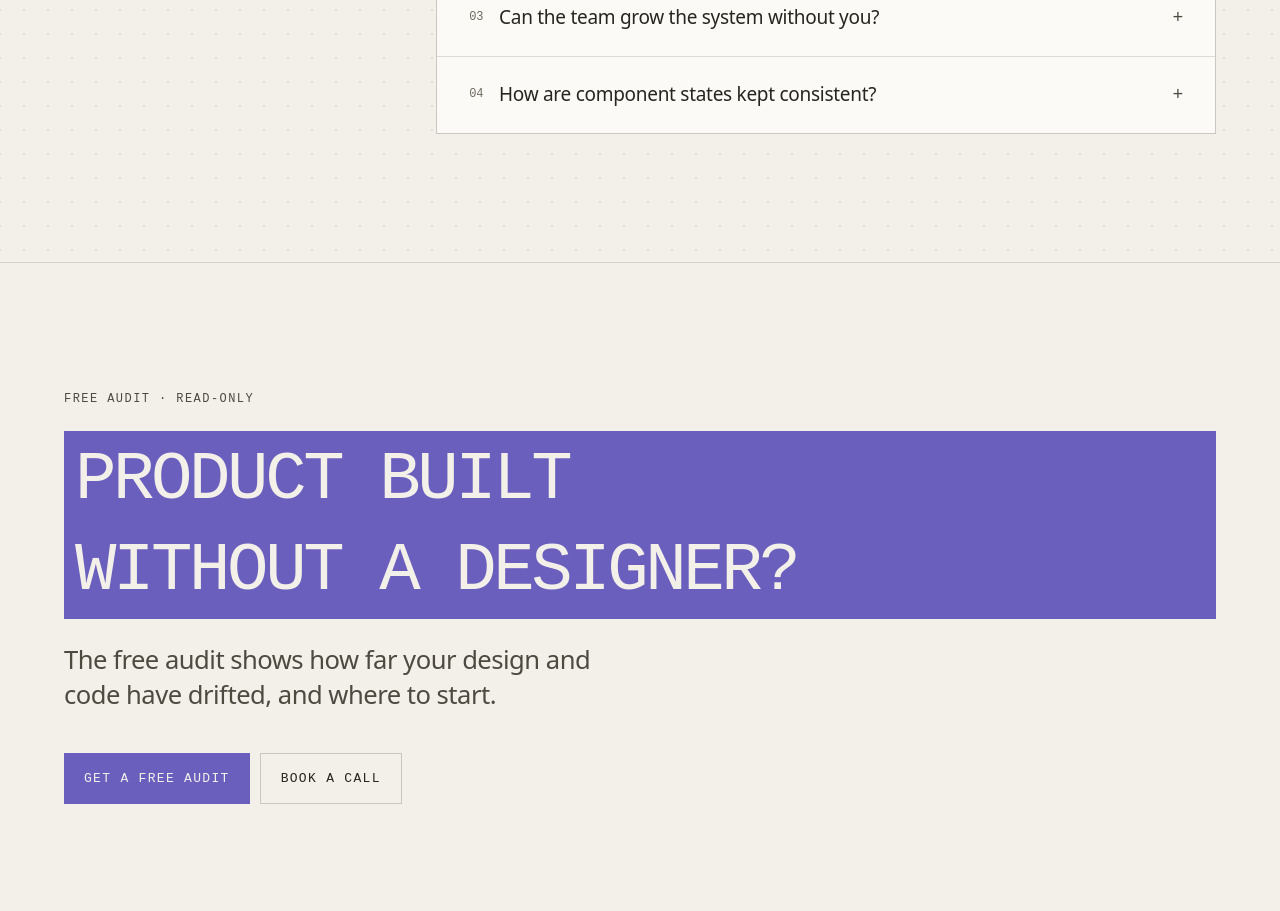
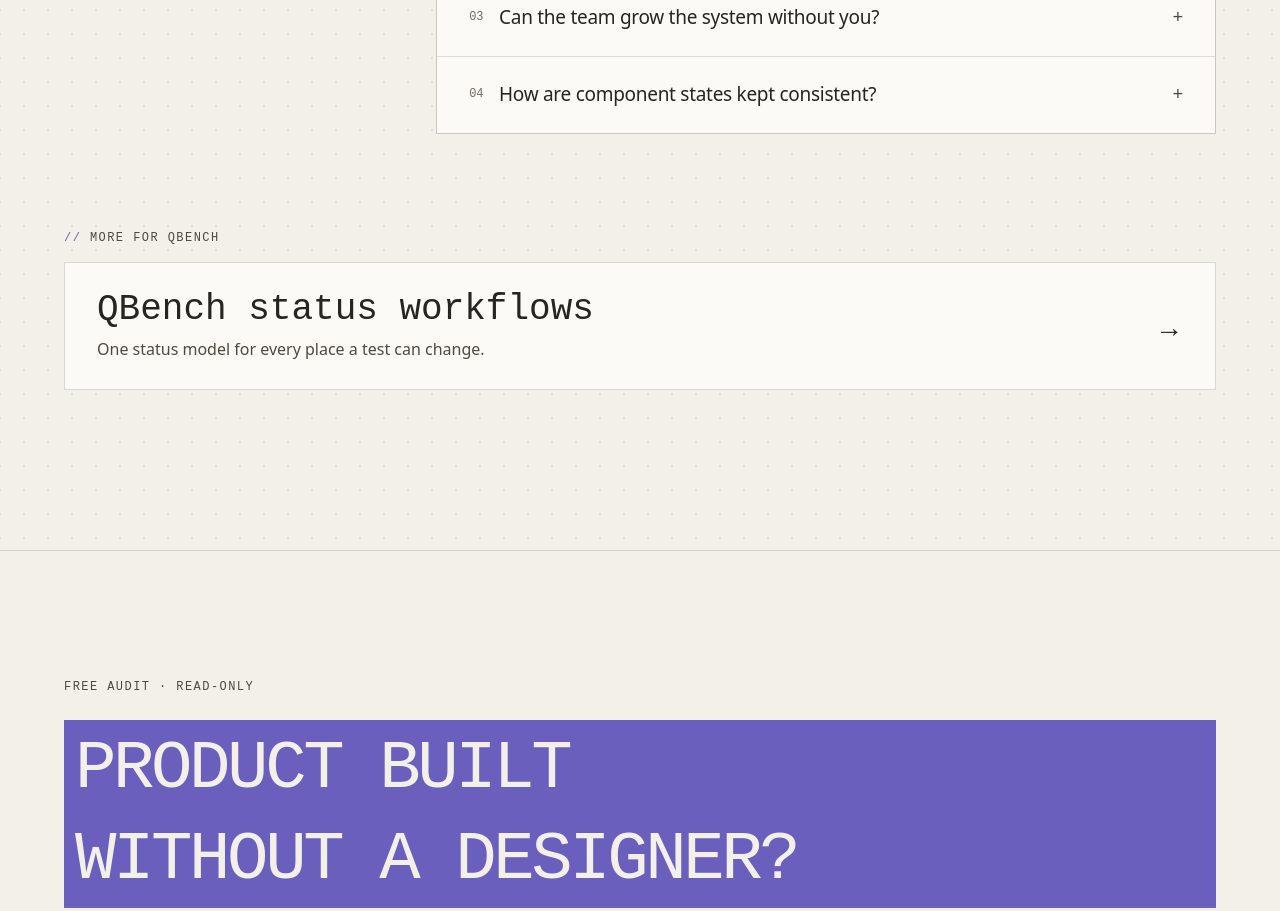
Before and after one commit to niceystudio/nicey-website, an Astro site: page /work/qbench-design-system in a window 1280 px wide. Shown: the part 6734-7645 px from the top of the page. Built offline with nearby package versions, Linux system fonts and the light colour scheme; Astro itself is replaced by a stand-in of ours; a web font is replaced by a local one.

Commit message:
Case studies: next case and "More for QBench"
- Next case follows the homepage order: QBench, then Everbreed
- "More for QBench" card before the CTA links the two QBench studies

Co-Authored-By: Claude Opus 5.5 <noreply@anthropic.com>

```diff
--- a/src/components/case-study/CaseStudy.astro
+++ b/src/components/case-study/CaseStudy.astro
@@ -22,6 +22,7 @@ import CaseWork from './CaseWork.astro';
 import ScreensBandA from '../../directions/a/ScreensBandA.astro';
 import TogetherA from '../../directions/a/TogetherA.astro';
 import CaseStoryA from '../../directions/a/CaseStoryA.astro';
+import SameClientA from '../../directions/a/SameClientA.astro';
 import Decisions from './Decisions.astro';
 import Chapters from './Chapters.astro';
 import SectionHead from '../SectionHead.astro';
@@ -278,6 +279,7 @@ const markdown = caseMarkdown(s, new URL(caseHref(s.slug), Astro.site ?? 'https:
         <Faq items={s.faq} heading="About this project" id="case-faq" />
       </div>
     )}
+    {project && s.client?.related && <SameClientA study={s} />}
   </main>
 
   {/* one CTA on every page: the homepage closing band, only the words change (Emir, 11 Nov) */}
--- a/src/data/case-studies.ts
+++ b/src/data/case-studies.ts
@@ -80,6 +80,8 @@ export interface CaseStudy {
     overview: string[];
     facts: { term: string; detail: string }[];
     storyHeading: string;
+    /** another case study for the same client: the 'More for <client>' section before the CTA (SameClientA) */
+    related?: { slug: string; label: string };
     challenge: string[];
     results: string[];
   };
@@ -213,6 +215,7 @@ export const caseStudies: CaseStudy[] = [
         { term: 'The work', detail: 'Design system, tokens, component docs, AI agent skills' },
         { term: 'Result', detail: 'Lorem ipsum dolor sit amet' },
       ],
+      related: { slug: 'qbench-status-workflows', label: 'QBench status workflows' },
       storyHeading: 'Lorem ipsum dolor sit amet, consectetur adipiscing.',
       challenge: [
         'Lorem ipsum dolor sit amet, consectetur adipiscing elit. Sed do eiusmod tempor incididunt ut labore et dolore magna aliqua. Ut enim ad minim veniam, quis nostrud exercitation ullamco laboris nisi ut aliquip ex ea commodo consequat.',
@@ -454,7 +457,8 @@ export const caseStudies: CaseStudy[] = [
       label: 'Get a free audit',
       action: 'audit',
     },
-    next: 'qbench-status-workflows',
+    // Emir 24 Nov: next follows the homepage order (QBench → Everbreed); status workflows is linked from The project card
+    next: 'everbreed',
   },
 
   {
@@ -487,6 +491,7 @@ export const caseStudies: CaseStudy[] = [
         { term: 'The work', detail: 'Product design: status workflows, single and bulk' },
         { term: 'Result', detail: 'Lorem ipsum dolor sit amet' },
       ],
+      related: { slug: 'qbench-design-system', label: 'QBench design system' },
       storyHeading: 'Lorem ipsum dolor sit amet, consectetur adipiscing.',
       challenge: [
         'Lorem ipsum dolor sit amet, consectetur adipiscing elit. Sed do eiusmod tempor incididunt ut labore et dolore magna aliqua. Ut enim ad minim veniam, quis nostrud exercitation ullamco laboris nisi ut aliquip ex ea commodo consequat.',
--- /dev/null
+++ b/src/directions/a/SameClientA.astro
@@ -0,0 +1,85 @@
+---
+/**
+ * Direction A · "More for <client>" before the closing CTA (Emir 24 Nov: the Related row in the client card wasn't
+ * consistent; the other study for the same client gets its own small section instead). Shows only when the
+ * study has `client.related` — today QBench design system ↔ QBench status workflows; Everbreed has none.
+ * Same shape as the Next case study link at the end of the page (rule above and below, name, one line, arrow).
+ */
+import { caseHref, getCaseStudy, type CaseStudy } from '../../data/case-studies';
+
+interface Props {
+  study: CaseStudy;
+}
+const c = Astro.props.study.client!;
+const other = getCaseStudy(c.related!.slug);
+---
+
+<section aria-labelledby="same-head" class="container-page sca">
+  <span id="same-head" class="caption text-ink-2">More for {c.name}</span>
+  <a href={caseHref(other.slug)} class="sca-link">
+    <span class="sca-copy">
+      <span class="sca-name">{other.linkName}</span>
+      <span class="sca-line">{other.statement}</span>
+    </span>
+    <span class="sca-arr" aria-hidden="true">→</span>
+  </a>
+</section>
+
+<style>
+  .sca {
+    display: flex;
+    flex-direction: column;
+    gap: 16px;
+    padding-block: 96px 32px;
+  }
+  @media (max-width: 767px) {
+    .sca {
+      padding-block: 64px 24px;
+    }
+  }
+  .sca-link {
+    display: flex;
+    align-items: center;
+    justify-content: space-between;
+    gap: 24px;
+    padding: 28px 32px;
+    border: 1px solid var(--a-rule);
+    background: var(--color-surface);
+    color: var(--color-ink);
+    text-decoration: none;
+    transition: background-color 160ms var(--ease-out);
+  }
+  .sca-copy {
+    display: flex;
+    flex-direction: column;
+    gap: 8px;
+    min-width: 0;
+  }
+  .sca-name {
+    font-family: var(--font-pixel);
+    font-size: clamp(26px, 3vw, 36px);
+    line-height: 1.05;
+  }
+  .sca-line {
+    font-size: 16px;
+    line-height: 1.5;
+    color: var(--color-ink-2);
+  }
+  .sca-arr {
+    flex: none;
+    font-size: 28px;
+    transition: transform 200ms var(--ease-out);
+  }
+  @media (hover: hover) and (pointer: fine) {
+    .sca-link:hover {
+      background: var(--color-page);
+    }
+    .sca-link:hover .sca-arr {
+      transform: translateX(4px);
+    }
+  }
+  .sca-link:focus-visible {
+    outline: 2px solid var(--color-focus);
+    outline-offset: 2px;
+  }
+</style>
--- a/src/lib/case-markdown.ts
+++ b/src/lib/case-markdown.ts
@@ -76,6 +76,7 @@ export function caseMarkdown(s: CaseStudy, url: string): string {
     for (const [h, ps] of [['Overview', c.overview], ['The challenge', c.challenge], ['The result', c.results]] as const) {
       out.push(`### ${h}`, '', ...ps.flatMap((p) => [p, '']));
     }
+    if (c.related) out.push(`## More for ${c.name}`, '', `- [${c.related.label}](${new URL(`/work/${c.related.slug}`, url).href})`, '');
   }
   if ((!s.proofViz || s.proofViz === 'aliases') && s.numbers.length) {
     out.push(`## ${s.numbersHeading}`, '', ...s.numbers.map((n) => `- **${n.value}** ${n.label}. ${n.meaning}`), '');
```
